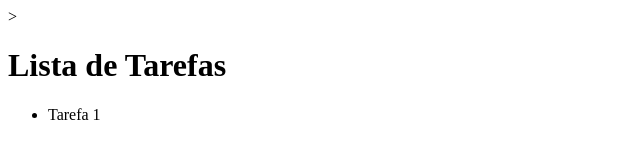
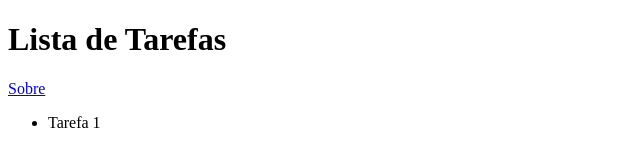
Before and after one commit to juansrd/lista-de-tarefas, a plain HTML site: page index.html in a window 1280 px wide. Shown: the whole page, without its empty margins (0-640 px from the left). Drawn offline with Linux system fonts and the light colour scheme.

Commit message:
menu principal

```diff
--- a/index.html
+++ b/index.html
@@ -6,8 +6,11 @@
     <title>Document</title>
 </head>
 <body>
-    <header></header>>
+    <header>
     <h1>Lista de Tarefas</h1>
+    <nav>
+        <a href="sobre.html">Sobre</a>
+    </nav>
 </header>
     <ul>
         <li>Tarefa 1</li>
```
